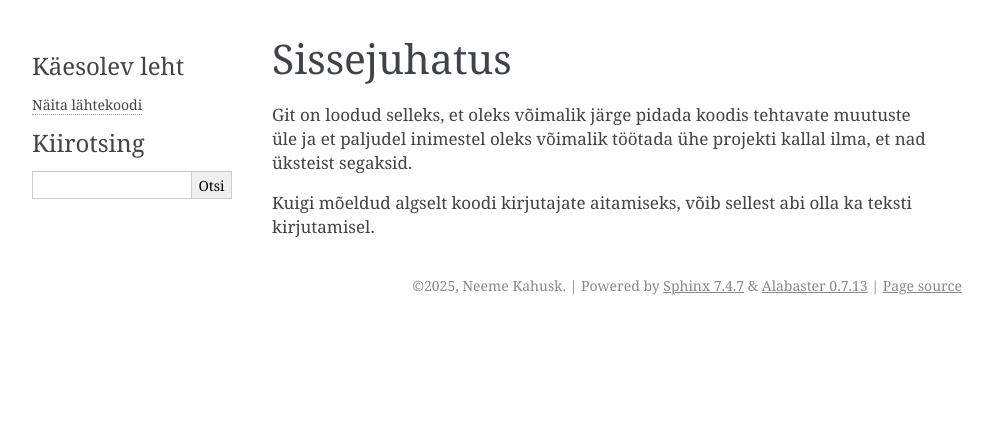
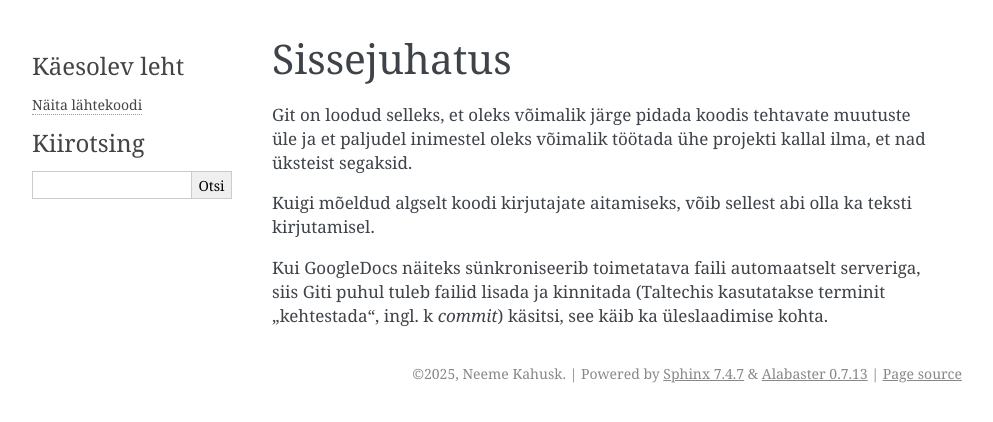
Before and after one commit to nemeek/gitijutud, a Sphinx documentation site: the page built from docs/sissejuhatus.rst, in a window 1280 px wide. Shown: the top 422 px of the page, without its empty margins (148-1141 px from the left). Built offline with Sphinx 7.4.7, drawn with Linux system fonts in a browser that asks for light colours.

Commit message:
Update sissejuhatus.rst
Võrdlus GoogleDocsi sünkroniseerimisega.

```diff
--- a/docs/sissejuhatus.rst
+++ b/docs/sissejuhatus.rst
@@ -4,3 +4,5 @@ Sissejuhatus
 Git on loodud selleks, et oleks võimalik järge pidada koodis tehtavate muutuste üle ja et paljudel inimestel oleks võimalik töötada ühe projekti kallal ilma, et nad üksteist segaksid.
 
 Kuigi mõeldud algselt koodi kirjutajate aitamiseks, võib sellest abi olla ka teksti kirjutamisel.
+
+Kui GoogleDocs näiteks sünkroniseerib toimetatava faili automaatselt serveriga, siis Giti puhul tuleb failid lisada ja kinnitada (Taltechis kasutatakse terminit "kehtestada", ingl. k *commit*) käsitsi, see käib ka üleslaadimise kohta.
```
